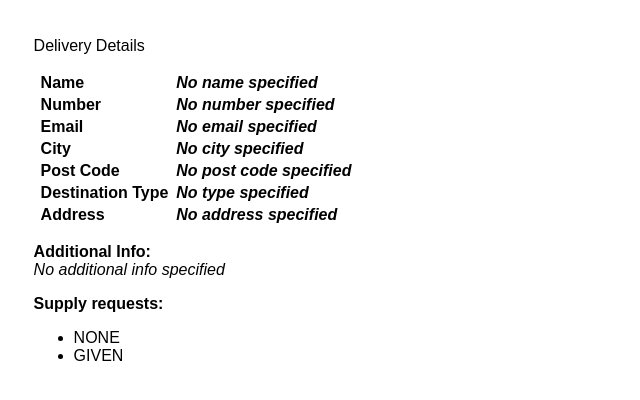
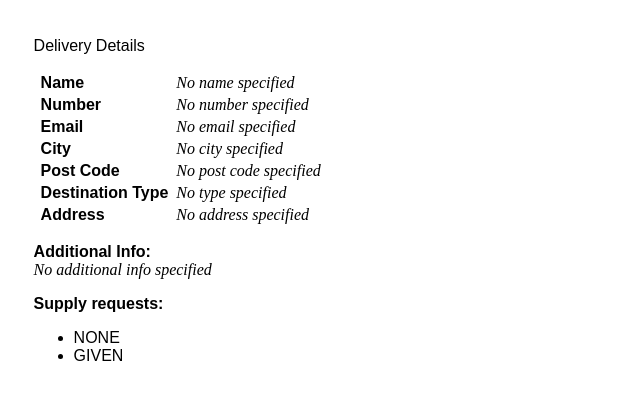
Before and after one commit to itaikta/deliveryinfo, a plain HTML site: page index.html in a window 1280 px wide. Shown: the whole page, without its empty margins (0-640 px from the left). Drawn offline with Linux system fonts and the light colour scheme.

Commit message:
More formatting changes

```diff
--- a/index.html
+++ b/index.html
@@ -14,33 +14,33 @@
     <p>Delivery Details</p>
     <table>
         <tr>
-            <th>Name</th> <th id="name"><i>No name specified</i></th>
+            <th class="leftCol">Name</th> <th id="name"><span style="font-family: 'Times New Roman', Times, serif;"><span style="font-family: 'Times New Roman', Times, serif;"><i>No name specified</i></span></span></th>
         </tr>
         <tr>
-            <th>Number</th> <th id="number"><i>No number specified</i></th>
+            <th class="leftCol">Number</th> <th id="number"><span style="font-family: 'Times New Roman', Times, serif;"><i>No number specified</i></span></th>
         </tr>
         <tr>
-            <th>Email</th> <th id="email"><i>No email specified</i></th>
+            <th class="leftCol">Email</th> <th id="email"><span style="font-family: 'Times New Roman', Times, serif;"><i>No email specified</i></span></th>
         </tr>
         <tr>
-            <th>City</th> <th id="city"><i>No city specified</i></th>
+            <th class="leftCol">City</th> <th id="city"><span style="font-family: 'Times New Roman', Times, serif;"><i>No city specified</i></span></th>
         </tr>
         <tr>
-            <th>Post Code</th> <th id="postCode"><i>No post code specified</i></th>
+            <th class="leftCol">Post Code</th> <th id="postCode"><span style="font-family: 'Times New Roman', Times, serif;"><i>No post code specified</i></span></th>
         </tr>
         <tr>
-            <th>Destination Type</th> <th id="destType"><i>No type specified</i></th>
+            <th class="leftCol">Destination Type</th> <th id="destType"><span style="font-family: 'Times New Roman', Times, serif;"><i>No type specified</i></span></th>
         </tr>
         <tr>
-            <th>Address</th> <th id="address"><i>No address specified</i></th>
+            <th class="leftCol">Address</th> <th id="address"><span style="font-family: 'Times New Roman', Times, serif;"><i>No address specified</i></span></th>
         </tr>
     </table>
 
     <p style="margin-bottom: 0;font-weight: bold;">Additional Info:</p>
-    <p id="info"><i>No additional info specified</i></p>
+    <p id="info"><span style="font-family: 'Times New Roman', Times, serif;"><i>No additional info specified</i></span></p>
 
     <p style="padding: 0;font-weight: bold;">Supply requests:
-    <ul id="supplies">
+    <ul id="supplies" style="font-weight: normal;">
         <li>NONE</li>
         <li>GIVEN</li>
     </ul>
--- a/style.css
+++ b/style.css
@@ -7,6 +7,11 @@ body {
 th {
     text-align: left;
     padding-left: 5px;
+    font-weight: normal;
+}
+
+th.leftCol {
+    font-weight: bold;
 }
 
 #info, #supplies {
```
